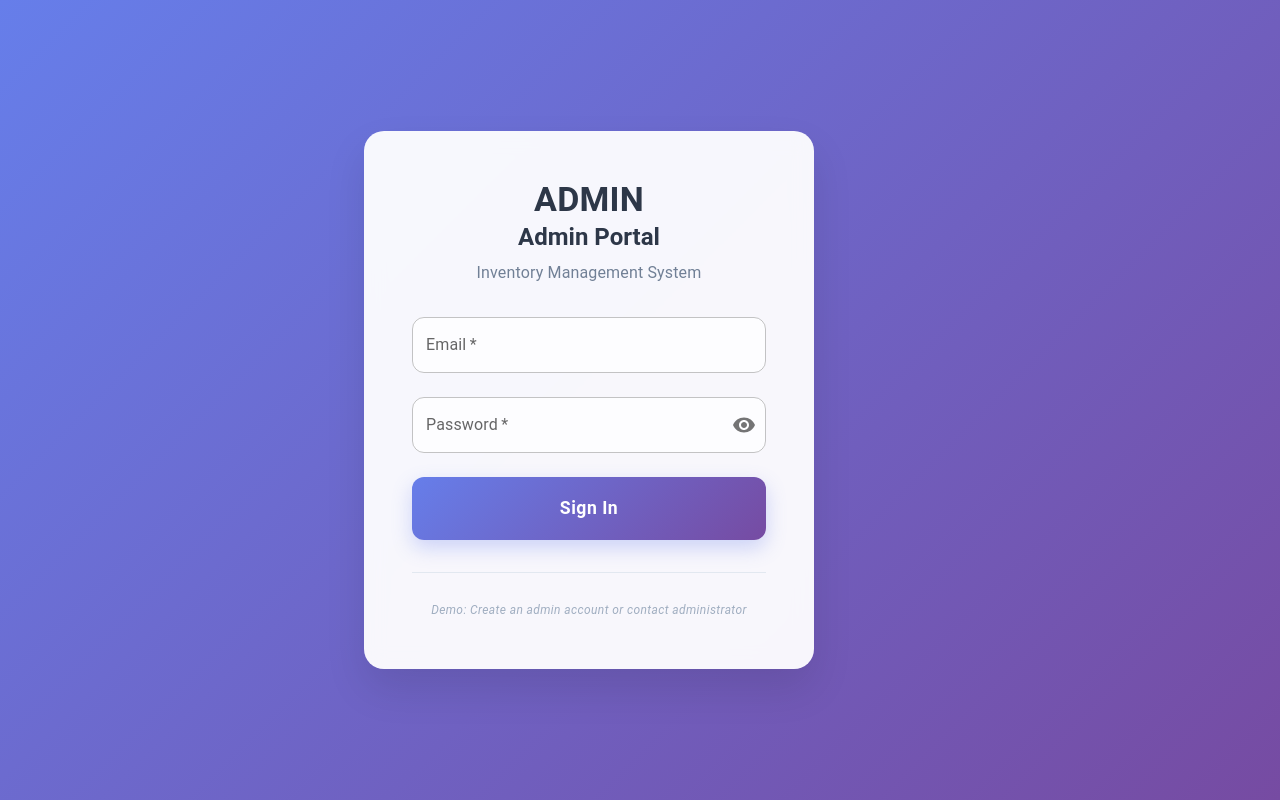
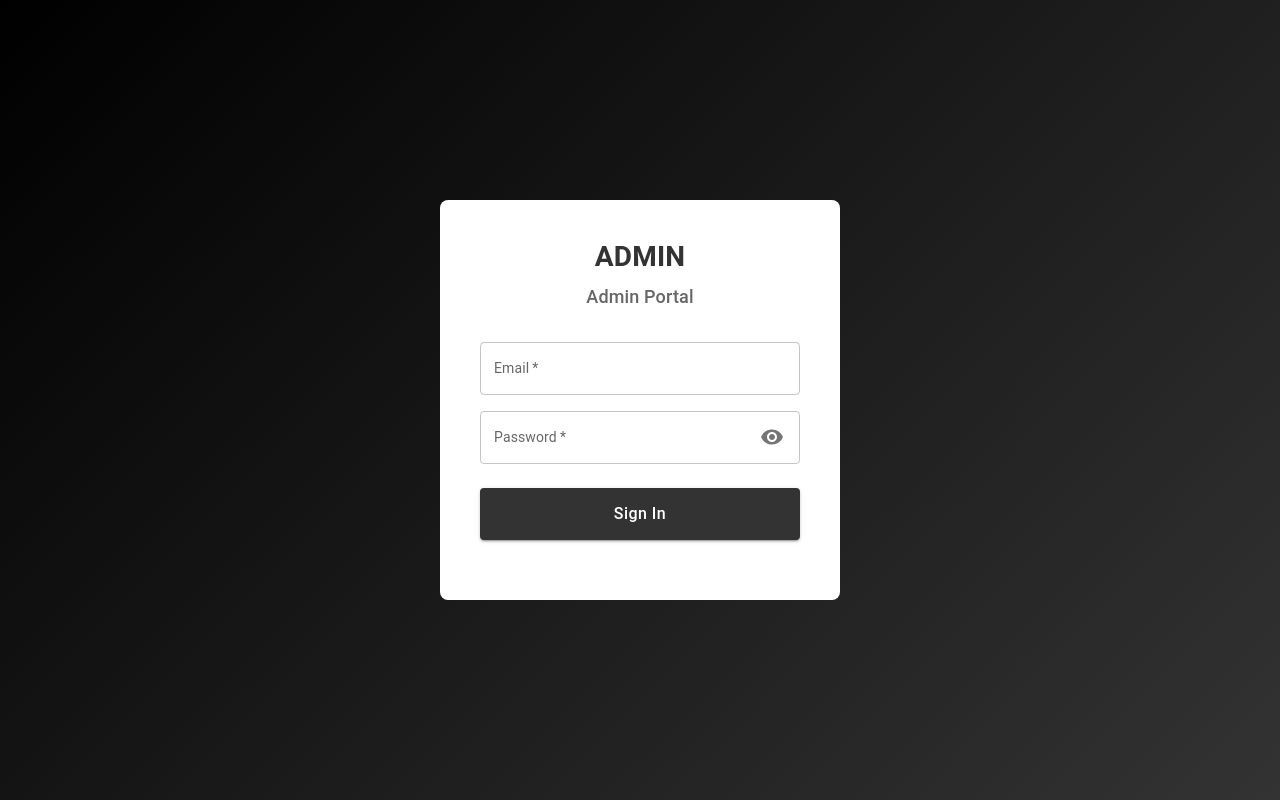
Before and after one commit to vyn23232/IndustryE, a React (Vite) app in the folder ecommerce/: page /admin/login in a window 1280 px wide. Built offline with nearby package versions, Linux system fonts and the light colour scheme.

Commit message:
fixed shoe page bug

```diff
--- a/ecommerce/src/css/AdminLoginPage.css
+++ b/ecommerce/src/css/AdminLoginPage.css
@@ -1,163 +1,119 @@
+/* AdminLoginPage.css - Simple and Professional Design */
+
 .admin-login-container {
   min-height: 100vh;
-  background: linear-gradient(135deg, #667eea 0%, #764ba2 100%);
+  background: linear-gradient(135deg, #000000 0%, #1a1a1a 50%, #333333 100%);
   display: flex;
   align-items: center;
   justify-content: center;
-  padding: 2rem;
+  padding: 20px;
+  font-family: 'Poppins', sans-serif;
 }
 
 .admin-login-paper {
-  background: rgba(255, 255, 255, 0.95) !important;
-  backdrop-filter: blur(10px);
-  border-radius: 20px !important;
-  padding: 3rem;
-  box-shadow: 0 20px 40px rgba(0, 0, 0, 0.1) !important;
-  max-width: 450px;
+  background: white !important;
+  padding: 40px !important;
+  border-radius: 8px !important;
   width: 100%;
+  max-width: 400px;
+  margin: 0 auto;
+  box-shadow: none !important;
 }
 
 .admin-login-header {
   text-align: center;
-  margin-bottom: 2rem;
-}
-
-.admin-brand-logo {
-  display: flex;
-  align-items: center;
-  justify-content: center;
-  gap: 1rem;
-  margin-bottom: 1.5rem;
-}
-
-.admin-brand-icon {
-  font-size: 3rem !important;
-  color: #667eea;
+  margin-bottom: 30px;
 }
 
 .admin-brand-name {
-  font-weight: 700 !important;
-  color: #2d3748;
+  color: #333 !important;
+  font-weight: bold !important;
+  margin-bottom: 8px !important;
+  font-size: 28px !important;
 }
 
 .admin-login-title {
-  font-weight: 600 !important;
-  color: #2d3748;
-  margin-bottom: 0.5rem !important;
+  color: #666 !important;
+  margin-bottom: 4px !important;
+  font-size: 18px !important;
 }
 
 .admin-login-subtitle {
-  color: #718096;
+  color: #888 !important;
+  font-size: 14px !important;
   margin-bottom: 0 !important;
 }
 
 .admin-login-form {
   display: flex;
   flex-direction: column;
-  gap: 1.5rem;
+}
+
+.admin-login-field {
+  margin-bottom: 16px !important;
+}
+
+.admin-login-field:last-of-type {
+  margin-bottom: 24px !important;
 }
 
 .admin-login-field .MuiOutlinedInput-root {
-  border-radius: 12px;
-  background: rgba(255, 255, 255, 0.8);
+  font-size: 14px;
 }
 
-.admin-login-field .MuiOutlinedInput-root:hover .MuiOutlinedInput-notchedOutline {
-  border-color: #667eea;
-}
-
-.admin-login-field .MuiOutlinedInput-root.Mui-focused .MuiOutlinedInput-notchedOutline {
-  border-color: #667eea;
-}
-
-.admin-login-field .MuiInputLabel-root.Mui-focused {
-  color: #667eea;
+.admin-login-field .MuiInputLabel-root {
+  font-size: 14px;
 }
 
 .admin-login-button {
-  background: linear-gradient(135deg, #667eea 0%, #764ba2 100%) !important;
-  border-radius: 12px !important;
-  padding: 1rem !important;
-  font-weight: 600 !important;
+  background-color: #333 !important;
+  color: white !important;
+  padding: 12px !important;
+  font-size: 16px !important;
+  font-weight: 500 !important;
   text-transform: none !important;
-  font-size: 1.1rem !important;
-  box-shadow: 0 8px 20px rgba(102, 126, 234, 0.3) !important;
-  transition: all 0.3s ease !important;
+  border-radius: 4px !important;
+  margin-bottom: 20px !important;
 }
 
 .admin-login-button:hover {
-  transform: translateY(-2px);
-  box-shadow: 0 12px 25px rgba(102, 126, 234, 0.4) !important;
+  background-color: #555 !important;
 }
 
 .admin-login-button:disabled {
-  background: linear-gradient(135deg, #a0aec0 0%, #cbd5e0 100%) !important;
-  transform: none;
-  box-shadow: none !important;
+  background-color: #ccc !important;
 }
 
 .admin-login-alert {
-  border-radius: 12px !important;
-  background: rgba(254, 226, 226, 0.9) !important;
+  margin-bottom: 20px !important;
+  font-size: 14px !important;
 }
 
 .admin-login-demo {
   text-align: center;
-  margin-top: 2rem;
-  padding-top: 1.5rem;
-  border-top: 1px solid #e2e8f0;
 }
 
 .admin-login-demo .MuiTypography-root {
-  color: #a0aec0 !important;
-  font-style: italic;
+  color: #888 !important;
+  font-size: 12px !important;
 }
 
 /* Responsive design */
 @media (max-width: 768px) {
   .admin-login-container {
-    padding: 1rem;
+    padding: 15px;
   }
 
   .admin-login-paper {
-    padding: 2rem;
+    padding: 30px !important;
+    max-width: 350px;
   }
 
   .admin-brand-name {
-    font-size: 1.8rem !important;
+    font-size: 24px !important;
   }
 
   .admin-login-title {
-    font-size: 1.3rem !important;
+    font-size: 16px !important;
   }
 }
-
-/* Dark mode support */
-@media (prefers-color-scheme: dark) {
-  .admin-login-paper {
-    background: rgba(45, 55, 72, 0.95) !important;
-    color: white;
-  }
-
-  .admin-brand-name,
-  .admin-login-title {
-    color: white !important;
-  }
-
-  .admin-login-subtitle {
-    color: #a0aec0 !important;
-  }
-
-  .admin-login-field .MuiOutlinedInput-root {
-    background: rgba(74, 85, 104, 0.8);
-    color: white;
-  }
-
-  .admin-login-field .MuiInputLabel-root {
-    color: #a0aec0 !important;
-  }
-
-  .admin-login-field .MuiOutlinedInput-notchedOutline {
-    border-color: #4a5568 !important;
-  }
-}
--- a/ecommerce/src/css/InventoryManagement.css
+++ b/ecommerce/src/css/InventoryManagement.css
@@ -138,7 +138,6 @@
 
 .product-info {
   display: flex;
-  align-items: center;
   gap: 12px;
 }
 
--- a/ecommerce/src/css/OrdersManagement.css
+++ b/ecommerce/src/css/OrdersManagement.css
@@ -241,6 +241,7 @@
   width: 80px !important;
   height: 80px !important;
   border-radius: 12px !important;
+  margin-left: 35%;
 }
 
 .product-info {
--- a/ecommerce/src/pages/AdminLoginPage.jsx
+++ b/ecommerce/src/pages/AdminLoginPage.jsx
@@ -72,22 +72,32 @@ export default function AdminLoginPage({ onLogin }) {
   return (
     <div className="admin-login-container">
       <Container maxWidth="sm">
-        <Paper elevation={0} className="admin-login-paper">
+        <Paper
+          elevation={0}
+          className="admin-login-paper"
+        >
           <Box className="admin-login-header">
-            <Typography variant="h4" component="h1" className="admin-brand-name">
+            <Typography
+              variant="h4"
+              component="h1"
+              className="admin-brand-name"
+            >
               ADMIN
             </Typography>
-            <Typography variant="h5" className="admin-login-title">
+            <Typography
+              variant="h6"
+              className="admin-login-title"
+            >
               Admin Portal
-            </Typography>
-            <Typography variant="body1" className="admin-login-subtitle">
-              Inventory Management System
             </Typography>
           </Box>
 
           <form onSubmit={handleSubmit} className="admin-login-form">
             {error && (
-              <Alert severity="error" className="admin-login-alert">
+              <Alert
+                severity="error"
+                className="admin-login-alert"
+              >
                 {error}
               </Alert>
             )}
@@ -117,7 +127,11 @@ export default function AdminLoginPage({ onLogin }) {
               InputProps={{
                 endAdornment: (
                   <InputAdornment position="end">
-                    <IconButton onClick={() => setShowPassword(!showPassword)} edge="end">
+                    <IconButton
+                      onClick={() => setShowPassword(!showPassword)}
+                      edge="end"
+                      size="small"
+                    >
                       {showPassword ? <VisibilityOff /> : <Visibility />}
                     </IconButton>
                   </InputAdornment>
@@ -136,12 +150,6 @@ export default function AdminLoginPage({ onLogin }) {
               {loading ? "Signing In..." : "Sign In"}
             </Button>
           </form>
-
-          <Box className="admin-login-demo">
-            <Typography variant="caption" color="textSecondary">
-              Demo: Create an admin account or contact administrator
-            </Typography>
-          </Box>
         </Paper>
       </Container>
     </div>
--- a/ecommerce/src/pages/Shoes.jsx
+++ b/ecommerce/src/pages/Shoes.jsx
@@ -245,12 +245,6 @@ const Shoes = ({ addToCart, isAuthenticated, user }) => {
                         <img
                           src={shoe.image}
                           alt={shoe.name}
-                          style={{
-                            width: '80px',
-                            height: '80px',
-                            objectFit: 'contain',
-                            borderRadius: '8px'
-                          }}
                         />
                       </div>
                       <div className="product-info">
```
